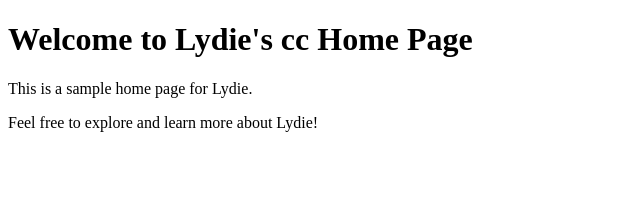
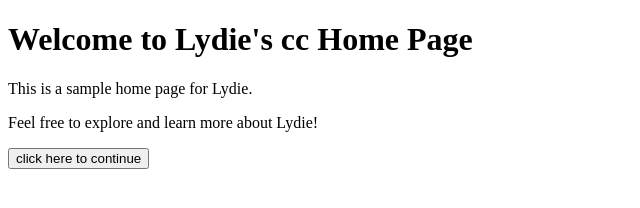
Before and after one commit to lydieuwayezu/assignment2, a plain HTML site: page lydie/home.html in a window 1280 px wide. Shown: the whole page, without its empty margins (0-640 px from the left). Drawn offline with Linux system fonts and the light colour scheme.

Commit message:
click here to continue

```diff
--- a/lydie/home.html
+++ b/lydie/home.html
@@ -9,6 +9,7 @@
   <h1>Welcome to Lydie's cc Home Page</h1>
   <p>This is a sample home page for Lydie.</p>
   <p>Feel free to explore and learn more about Lydie!</p>
+  <button>click here to continue</button>
 
 </body>
 </html>
```
Also changed, not shown: lydie/mine.html (+1 -0 lines).
